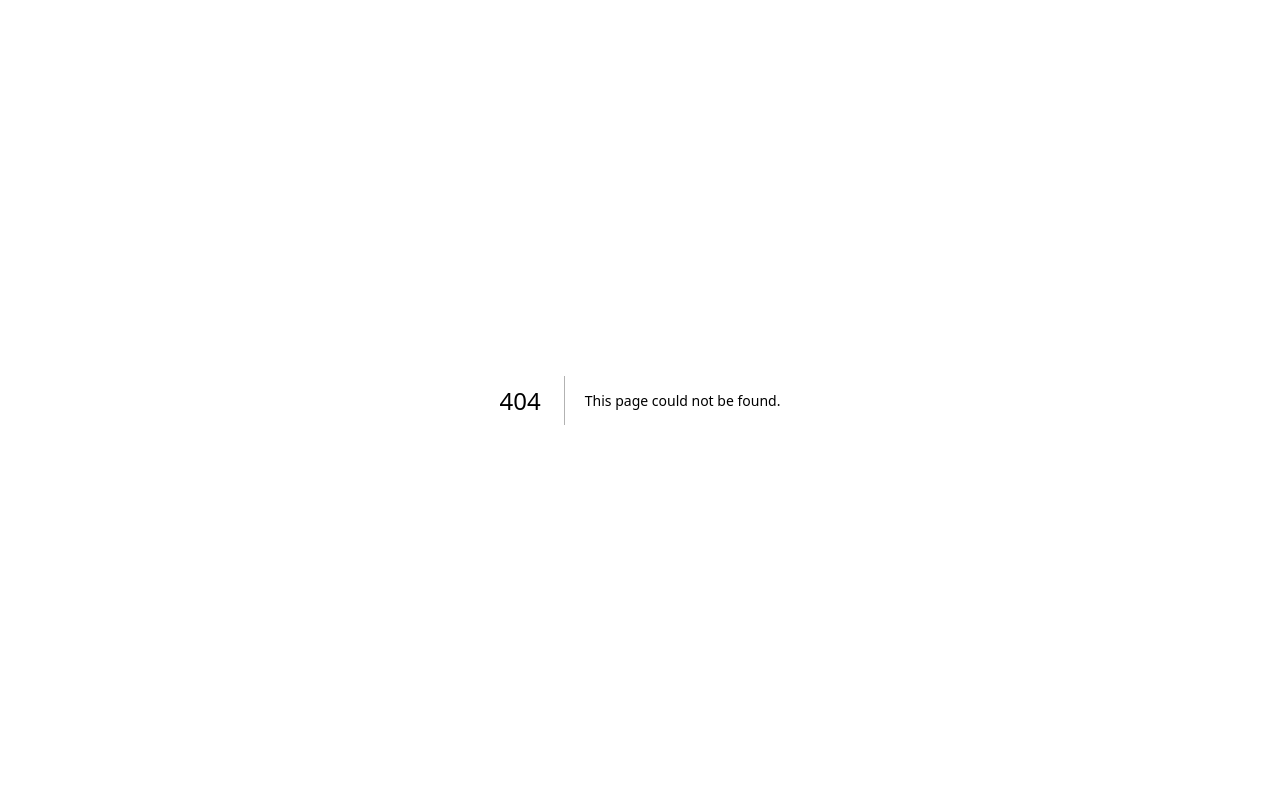
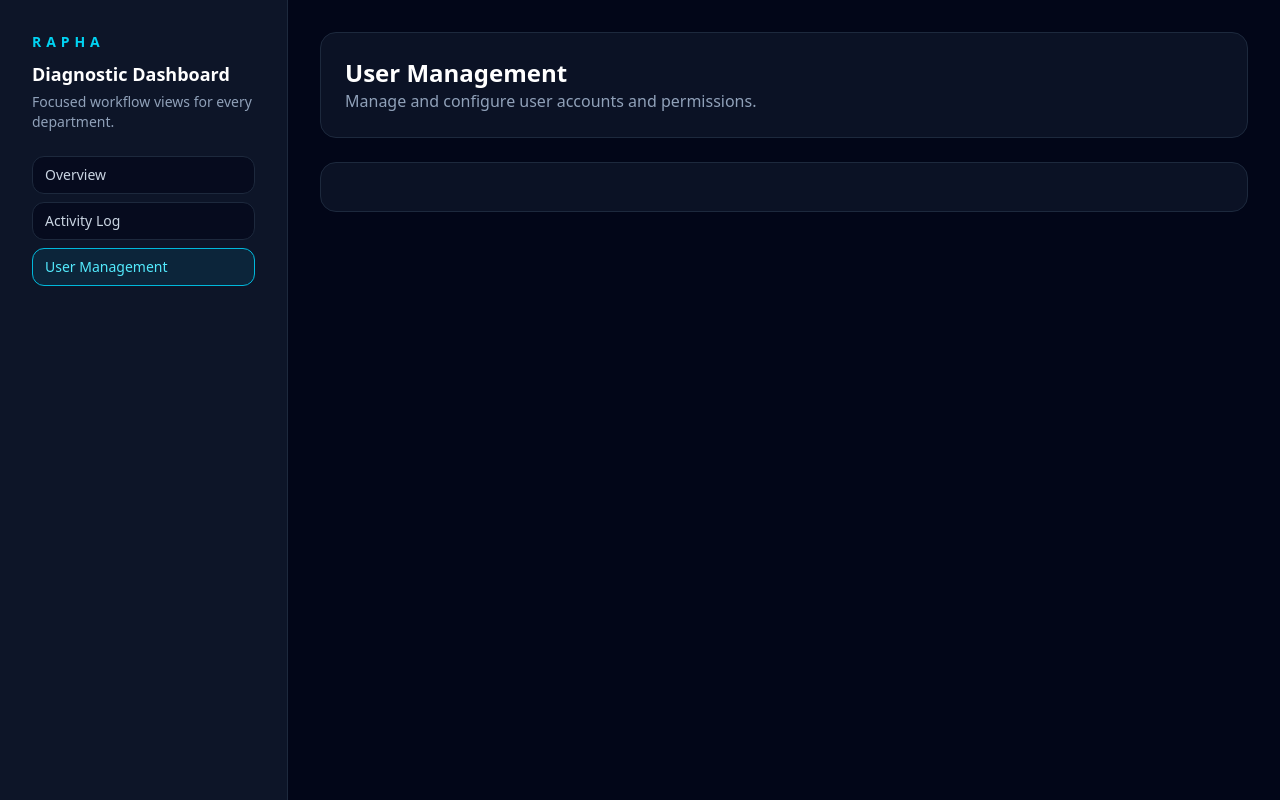
Before and after one commit to Worstprince/rapha-diagnostics, a Next.js app: page /dashboard/admin/userManagement in a window 1280 px wide. Before the commit this address had no page. Built offline with nearby package versions, Linux system fonts and the light colour scheme.

Commit message:
created user management files

```diff
--- /dev/null
+++ b/src/app/dashboard/admin/userManagement/page.jsx
@@ -0,0 +1,20 @@
+"use client";
+
+import { useEffect, useState } from "react";
+
+export default function UserManagementPage() {
+
+    return (
+    <div className="space-y-6">
+      <header className="rounded-2xl border border-slate-800 bg-slate-900/70 p-6">
+        <h1 className="text-2xl font-bold text-white">User Management</h1>
+        <p className="text-slate-400">Manage and configure user accounts and permissions.</p>
+      </header>
+
+      <div className="rounded-2xl border border-slate-800 bg-slate-900/70 p-6">
+
+      </div>
+    </div>
+  );
+
+}
--- a/src/app/dashboard/layout.js
+++ b/src/app/dashboard/layout.js
@@ -49,6 +49,19 @@ export default function DashboardLayout({ children }) {
                 </Link>
               )}
 
+              {pathname.startsWith("/dashboard/admin") && (
+                <Link
+                  href="/dashboard/admin/userManagement"
+                  className={`flex items-center rounded-xl border px-3 py-2 text-sm font-medium transition ${
+                    pathname === "/dashboard/admin/userManagement"
+                      ? "border-cyan-500 bg-cyan-500/10 text-cyan-300"
+                      : "border-slate-800 bg-slate-950/60 text-slate-300 hover:border-cyan-500 hover:text-white"
+                  }`}
+                >
+                  User Management
+                </Link>
+              )}
+
               {pathname.startsWith("/dashboard/reception") && (
                 <div className="rounded-xl border border-slate-800 bg-slate-950/60 p-2">
                   <button
```
